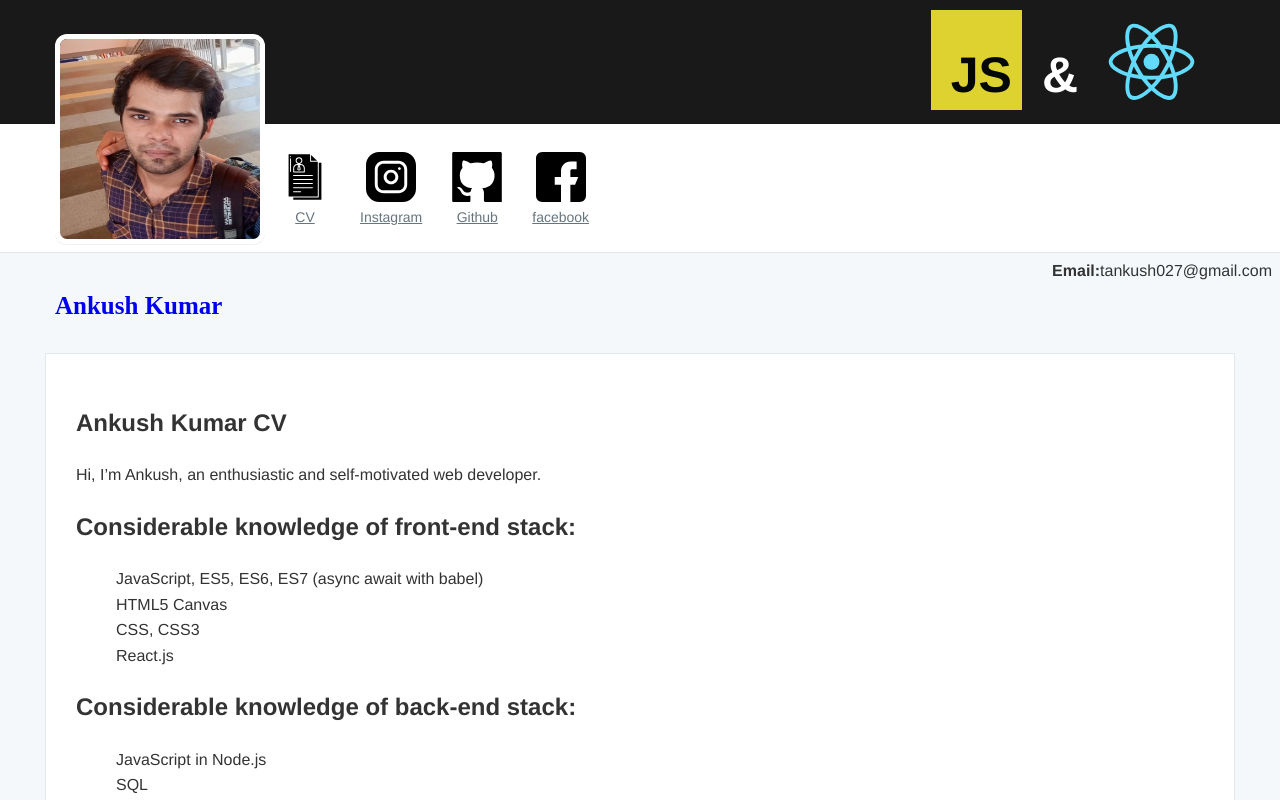
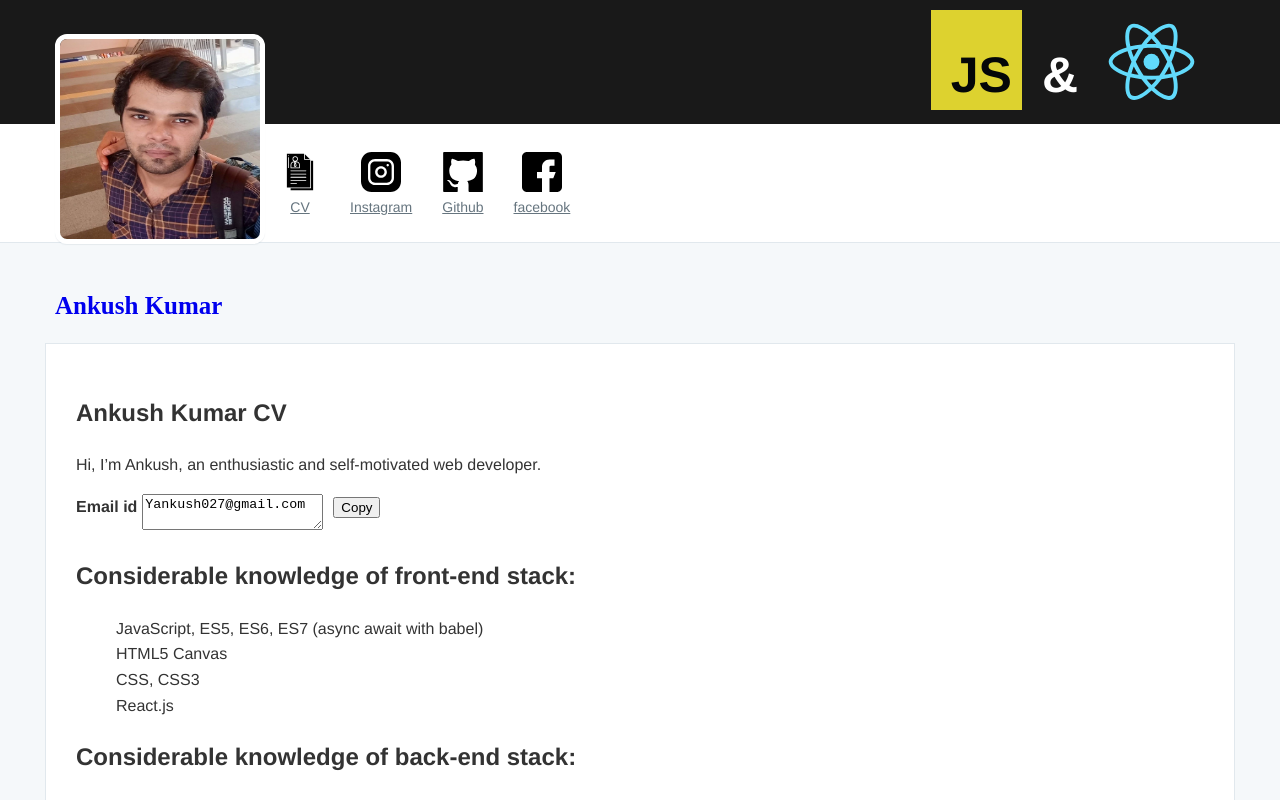
Before and after one commit to ankushydv26/CV, a React (Create React App) app: page / in a window 1280 px wide. Shown: the top 800 px of the page. Built offline with nearby package versions, Linux system fonts and the light colour scheme.

Commit message:
email add

```diff
--- a/src/component/Header.js
+++ b/src/component/Header.js
@@ -35,7 +35,6 @@ class Header extends Component {
                   }}
                 >
                   <b>Ankush Kumar</b>
-
                 </div>
               </a>
             </div>
@@ -49,7 +48,7 @@ class Header extends Component {
                 <ul className="menu pull-left">
                   <li className="item">
                     <a className=" active" href=".">
-                      <img src={Cv} alt="resume" width="50px" height="auto" />
+                      <img src={Cv} alt="resume" width="40px" height="auto" />
                       <div className="text">CV</div>
                     </a>
                   </li>
@@ -64,7 +63,7 @@ class Header extends Component {
                         src={Insta}
                         alt="instagram"
                         href="."
-                        width="50px"
+                        width="40px"
                         height="auto"
                       />
                       <div className="text">Instagram</div>
@@ -81,7 +80,7 @@ class Header extends Component {
                           <img
                             src={Github}
                             alt="instagram"
-                            width="50px"
+                            width="40px"
                             height="auto"
                           />
                           <div className="text">Github</div>
@@ -95,7 +94,7 @@ class Header extends Component {
                       target="_blank"
                       rel="noopener noreferrer"
                     >
-                      <img src={Fb} alt="facebook" width="50px" height="auto" />
+                      <img src={Fb} alt="facebook" width="40px" height="auto" />
                       <div className="text">facebook</div>
                     </a>
                   </li>
@@ -103,6 +102,7 @@ class Header extends Component {
               </div>
             </div>
           </div>
+
           <div className="mine">
             <ul>
               <li>
@@ -146,7 +146,6 @@ class Header extends Component {
               </li>
             </ul>
           </div>
-          <p style={{margin:"8px",float:"right",fontSize:"16px"}}><b>Email:</b>tankush027@gmail.com</p>
         </div>
       </Fragment>
     );
--- a/src/component/Page.js
+++ b/src/component/Page.js
@@ -3,7 +3,7 @@ import React, { Component } from "react";
 import "./Style/Page.css";
 
 import Feedback from "./feedback"
-
+import Email from "./email"
 
 
 class Page extends Component {
@@ -14,6 +14,7 @@ class Page extends Component {
           <div className="post markdown" >
           <div className="markdown" ><h1 id="oleg-smetanin-cv">Ankush Kumar CV</h1>
             <p>Hi, I’m Ankush, an enthusiastic and self-motivated web developer.</p>
+            <Email/>
             <h2 id="considerable-knowledge-of-front-end-stack-">Considerable knowledge of front-end stack:</h2>
             <ul>
               <li>JavaScript, ES5, ES6, ES7 (async await with babel)</li>
--- a/src/component/Style/Header.css
+++ b/src/component/Style/Header.css
@@ -122,7 +122,7 @@ top-menu ul.menu li.item .fap {
     width: 147px;
     float:right;
 }
-@media only screen and (min-width:550px){
+@media only screen and (min-width:510px){
     .mine{
         display: none;
     }
--- /dev/null
+++ b/src/component/email.js
@@ -0,0 +1,41 @@
+import React, { useRef, useState } from 'react';
+
+export default function CopyExample() {
+
+  const [copySuccess, setCopySuccess] = useState('');
+  const textAreaRef = useRef(null);
+
+  function copyToClipboard(e) {
+    textAreaRef.current.select();
+    document.execCommand('copy');
+    // This is just personal preference.
+    // I prefer to not show the the whole text area selected.
+    var tooltip = document.getElementById("myTooltip");
+    tooltip.innerHTML = "Copied";
+
+
+    e.target.focus();
+    setCopySuccess('!!!!!!!');
+  };
+
+  return (
+    <div  style={{display:'flex'}}>
+        <strong style={{marginRight:'5px'}}>Email id</strong>
+      <form>
+        <textarea
+          ref={textAreaRef}
+          defaultValue='Yankush027@gmail.com'
+        />
+       </form>
+      {
+       /* Logical shortcut for only displaying the
+          button if the copy command exists */
+       document.queryCommandSupported('copy') &&
+        <div style={{marginLeft:'10px'}}>
+          <button className="tooltip" id='myTooltip' onClick={copyToClipboard}>Copy</button>
+          {copySuccess}
+        </div>
+      }
+    </div>
+  );
+}
--- a/src/index.css
+++ b/src/index.css
@@ -1,8 +1,6 @@
 body {
   margin: 0;
-  font-family: -apple-system, BlinkMacSystemFont, 'Segoe UI', 'Roboto', 'Oxygen',
-    'Ubuntu', 'Cantarell', 'Fira Sans', 'Droid Sans', 'Helvetica Neue',
-    sans-serif;
+  font-family:  serif;
   -webkit-font-smoothing: antialiased;
   -moz-osx-font-smoothing: grayscale;
 }
```
Also changed, not shown: src/component/Toggel.js (deleted, +0 -33 lines).
